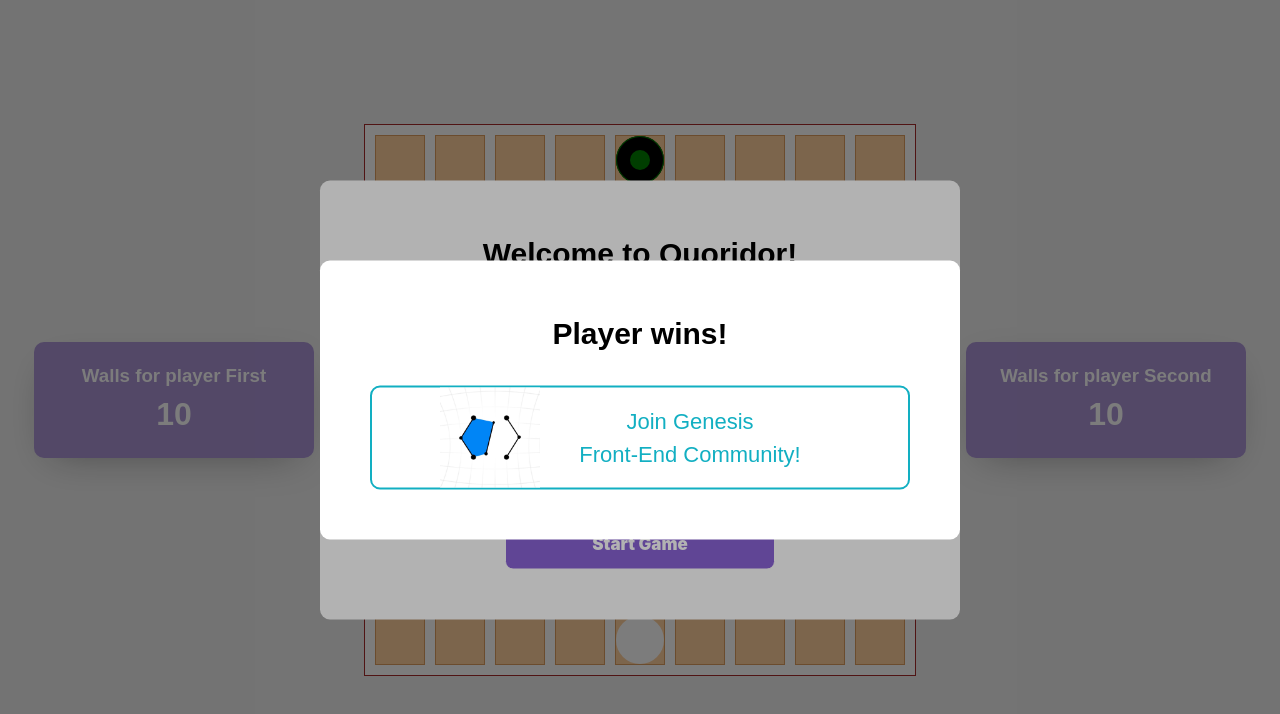
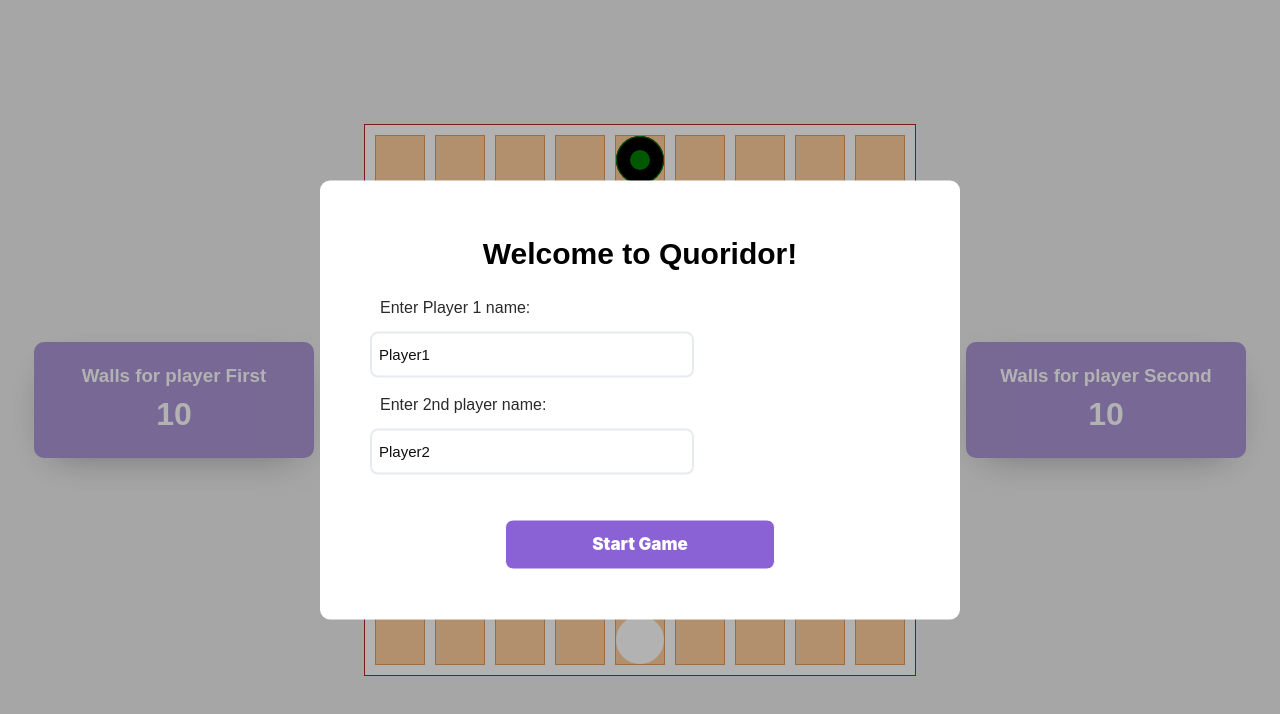
Before and after one commit to velichkoals/couridor, a React (Vite) app: page / in a window 1280 px wide. Shown: the top 714 px of the page. Built offline with nearby package versions, Linux system fonts and the light colour scheme.

Commit message:
fix: off finish modal

```diff
--- a/src/App.tsx
+++ b/src/App.tsx
@@ -9,7 +9,7 @@ import FinishModal from './components/finish-modal';
 
 function App() {
 	const [isStartModalShown, setIsStartModalShown] = useState<boolean>(true);
-	const [isFinishModalShown, setIsFinishModalShown] = useState<boolean>(true);
+	const [isFinishModalShown, setIsFinishModalShown] = useState<boolean>(false);
 
 	const [firstChip, setFirstChip] = useState<Chip>(
 		new Chip(false, 'white', 10, 'First'),
```
